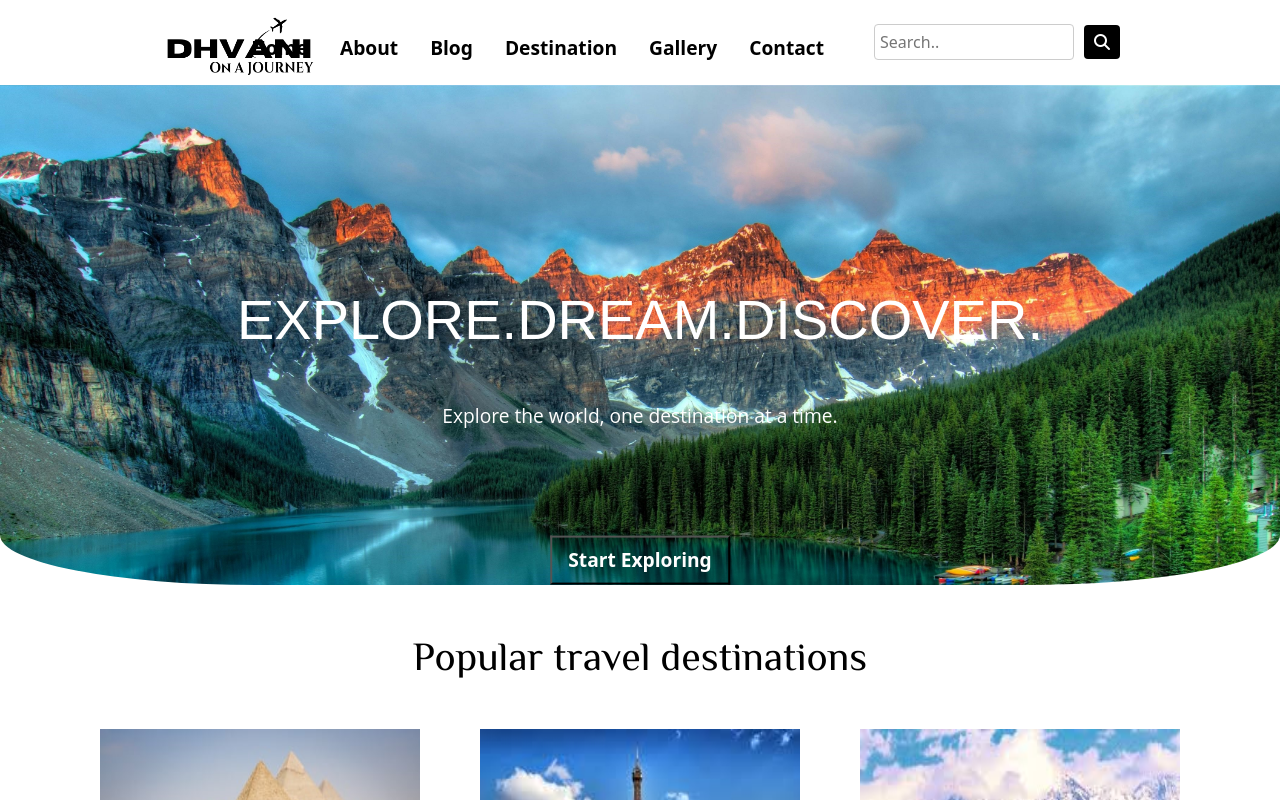
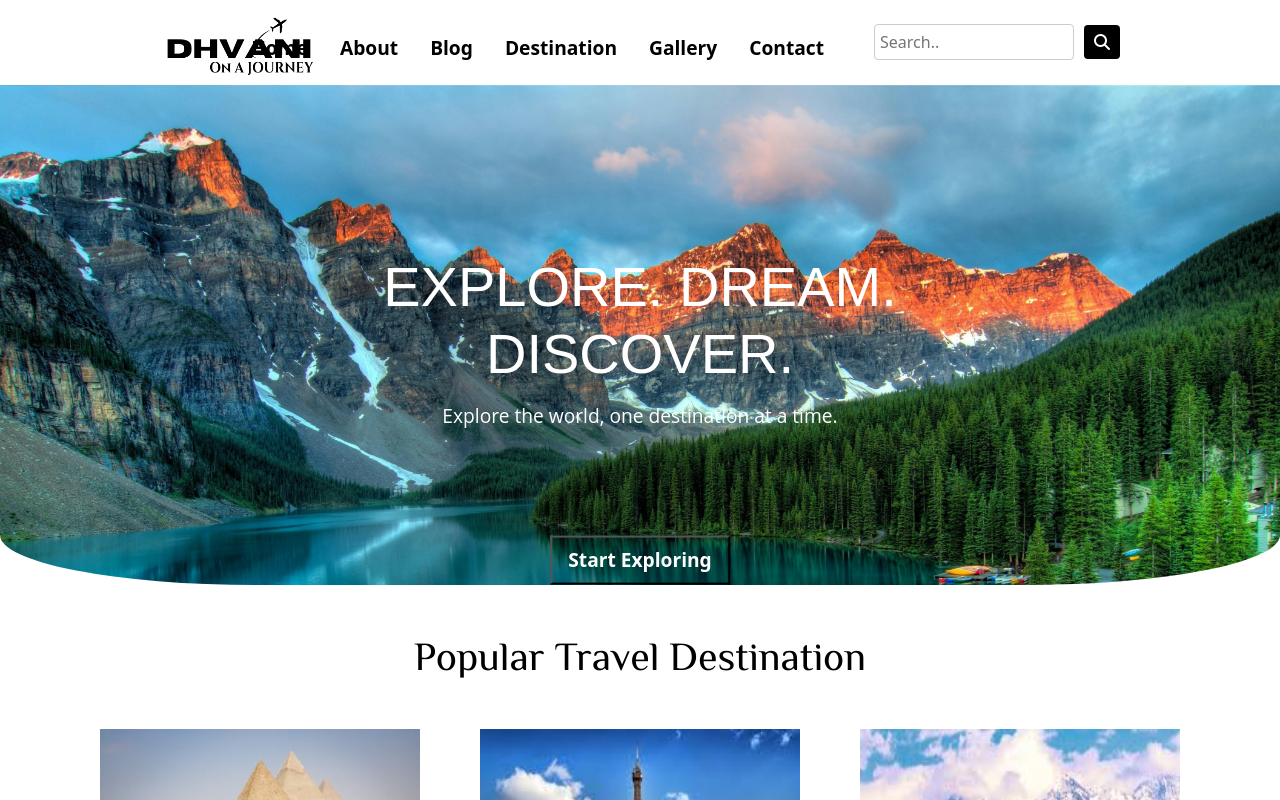
Before and after one commit to Dhvani-intwala/travel-blog, a React (Create React App) app: page / in a window 1280 px wide. Shown: the top 800 px of the page. Built offline with nearby package versions, Linux system fonts and the light colour scheme; a web font is replaced by a local one.

Commit message:
Added JSX requires, remove empty div and correct command block

```diff
--- a/src/home.js
+++ b/src/home.js
@@ -2,23 +2,25 @@ import React from 'react';
 import './home.css';
 import mainImage from './assets/main1.jpg';
 import EgyptBlog from './assets/egypt.jpg';
-import parisImg from './assets/paris.jpeg'
-import swissImg from './assets/swiss.jpeg'
-import bothImg from './assets/both-img.jpg'
+import parisImg from './assets/paris.jpeg';
+import swissImg from './assets/swiss.jpeg';
+import bothImg from './assets/both-img.jpg';
 import 'bootstrap/dist/css/bootstrap.min.css';
 
 const Home = () => {
     return (
+        <>
+            {/* Main image section */}
             <div className="herosection">
-            <div className=''>
                 <img src={mainImage} alt="MainImage" className="main-image" />
-                <h1 className="centered-title">Explore.Dream.Discover.</h1>
+                <h1 className="centered-title">Explore. Dream. Discover.</h1>
                 <h3 className="centered">Explore the world, one destination at a time.</h3>
                 <button type="button" className="exploring-btn">Start Exploring</button>
             </div>
 
+            {/* Popular Travel Destination */}
             <div className="mb-5 mt-5">
-                <h1 className="all-title"><span>Popular travel destinations</span></h1>
+                <h1 className="all-title"><span>Popular Travel Destination</span></h1>
 
                 <div className="container mb-5 mt-5">
                     <div className="row">
@@ -36,11 +38,12 @@ const Home = () => {
                         </div>
                     </div>
                 </div>
+            </div>
+
+            {/* section for About me */}
 
             <div className="container mt-5 pt-5">
-                    {/* <h1 className="all-title"><span>About</span></h1> */}
                 <div className="about-flex position-relative">
-
                     <div className="text">
                         <h1 className='beautiful-text mb-2'>Welcome to my travel blog!</h1>
                         <p className='aboutme-text'>
@@ -54,7 +57,6 @@ const Home = () => {
                             and the stories that unfold along the way. I’m passionate about capturing those moments and turning them into
                             guides, tips, and personal stories that I hope will inspire others to step out of their comfort zones and see
                             the world from a different perspective.
-
                         </p>
 
                         <p className='aboutme-text'>
@@ -66,16 +68,14 @@ const Home = () => {
                             Join me as I continue this journey, and let’s explore the world together! Feel free to subscribe to my blog or drop me a message if you have any questions or want to share your own travel stories.
                             Let’s make the world our playground!
                         </p>
-
                     </div>
                     <div className="self-image position-">
                         <img src={bothImg} alt="Aboutme img" className="both-image" />
                     </div>
                 </div>
             </div>
-            </div>
-        </div>
+        </>
     );
-}
+};
 
 export default Home;
```
Lines whose indentation alone changed are shown as unchanged.
